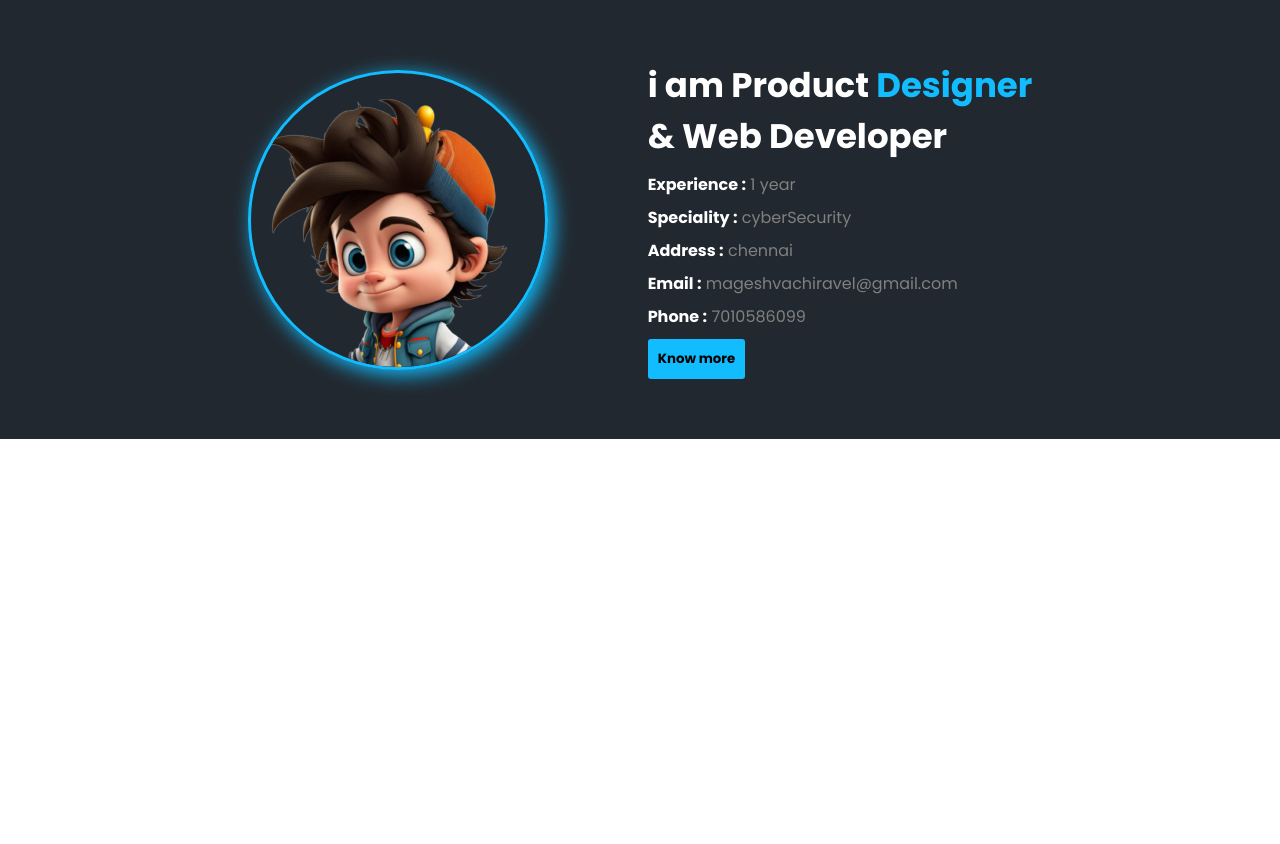
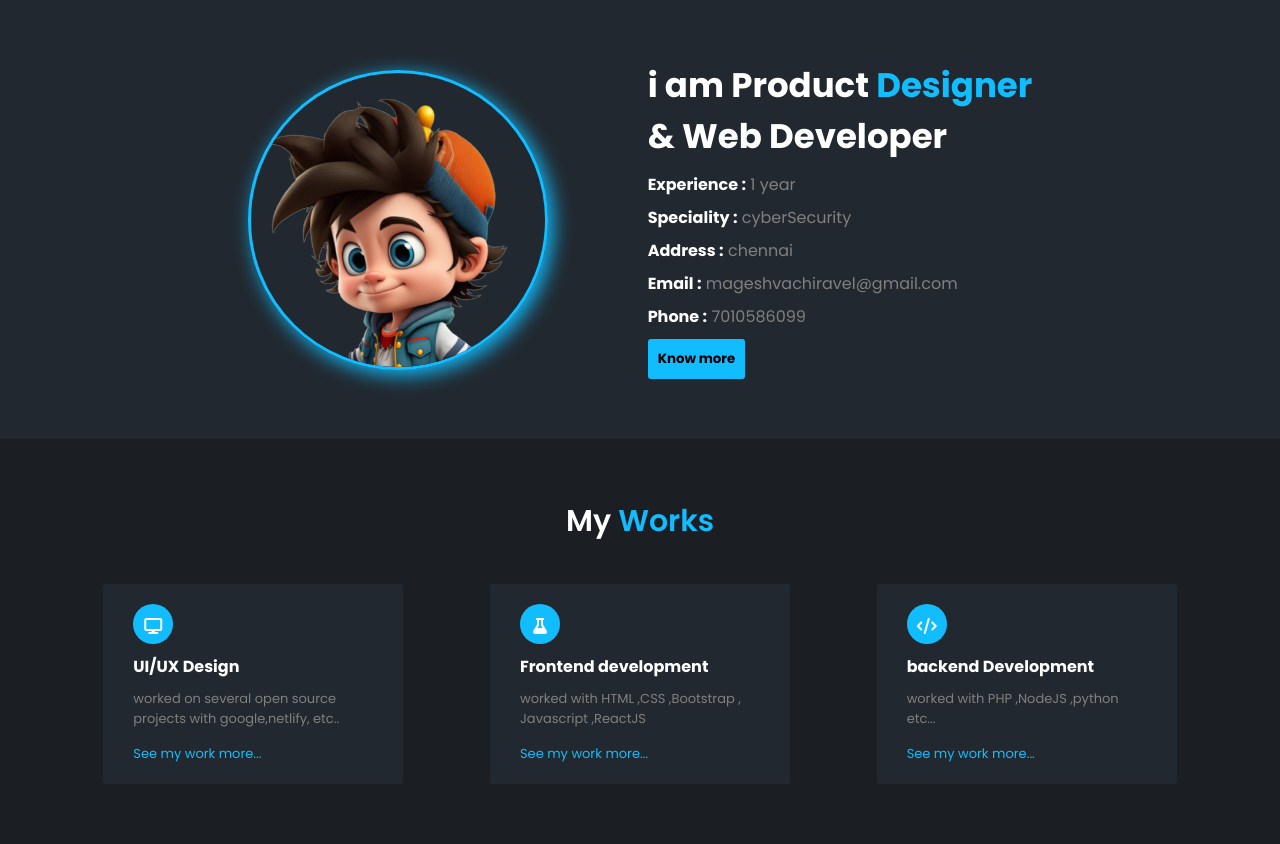
Before and after one commit to MageshVachiravel/Portfolio, a plain HTML site: page index.html in a window 1280 px wide. Shown: the part 759-1603 px from the top of the page. Before the commit the page ends 1198 px from the top, so only its background shows below. Drawn offline with Linux system fonts and the light colour scheme.

Commit message:
design:work-section

```diff
--- a/assets/css/style.css
+++ b/assets/css/style.css
@@ -202,3 +202,66 @@ section.hero-section{
 .about-section_desc li{
     margin-bottom:8px;
 }
+
+.work-section{
+    background-color: var(--dark-primary);
+    color: white;
+    padding:60px;
+    text-align: center;
+}
+
+.work-section-title{
+    font-size: 30px;
+    font-weight: 600;
+    margin-bottom: 40px;
+}
+
+.work-section-title>span{
+    color: var(--primary);
+}
+
+.work-section-items{
+    display: flex;
+    justify-content: space-around;
+}
+
+.work-section p {
+    padding:5px 0;
+}
+
+.work-section-box{
+    background-color: var(--light-primary);
+    padding:20px 30px;
+    max-width:300px;
+    text-align: left;
+    border-radius:3px;
+}
+
+.work-section-box > p{
+    color:grey;
+    font-size: 13px;
+    margin-top: 5px;
+}
+
+.work-section-box a{
+    text-decoration: none;
+    color:var(--primary);
+    font-size: 13px;
+    display: block;
+    margin-top: 10px;
+}
+
+.work-section-box-icons{
+    background: var(--primary);
+    width:40px;
+    height: 40px;
+    padding: 10px;
+    border-radius: 50%;
+    text-align: center;
+    margin-bottom: 10px;
+    cursor: pointer;
+}
+
+.work-section-box:hover{
+    background-color: #14171c;
+}
--- a/index.html
+++ b/index.html
@@ -99,6 +99,40 @@
             </div>
          </section>
 
+         <section class="work-section">
+
+             <h4 class="work-section-title">My <span>Works</span></h4>
+            <div class="work-section-items">
+
+             <div class="work-section-box">
+                <div class="work-section-box-icons">
+                    <i class="fa-solid fa-display"></i>
+                </div>
+                <h4>UI/UX Design</h4>
+                <p>worked on several open source projects with google,netlify, etc..</p>
+                <a href="">See my work more...</a>
+             </div>
+
+             <div class="work-section-box">
+                <div class="work-section-box-icons">
+                    <i class="fa-solid fa-flask"></i>
+                </div>
+                <h4>Frontend development</h4>
+                <p>worked with HTML ,CSS ,Bootstrap , Javascript ,ReactJS</p>
+                <a href="">See my work more...</a>
+             </div>
+
+             <div class="work-section-box">
+                <div class="work-section-box-icons">
+                    <i class="fa-solid fa-code"></i>
+                </div>
+                <h4>backend Development</h4>
+                <p>worked with PHP ,NodeJS ,python etc...</p>
+                <a href="">See my work more...</a>
+             </div>
+            </div>
+         </section>
+
      </main>
 
 
```
